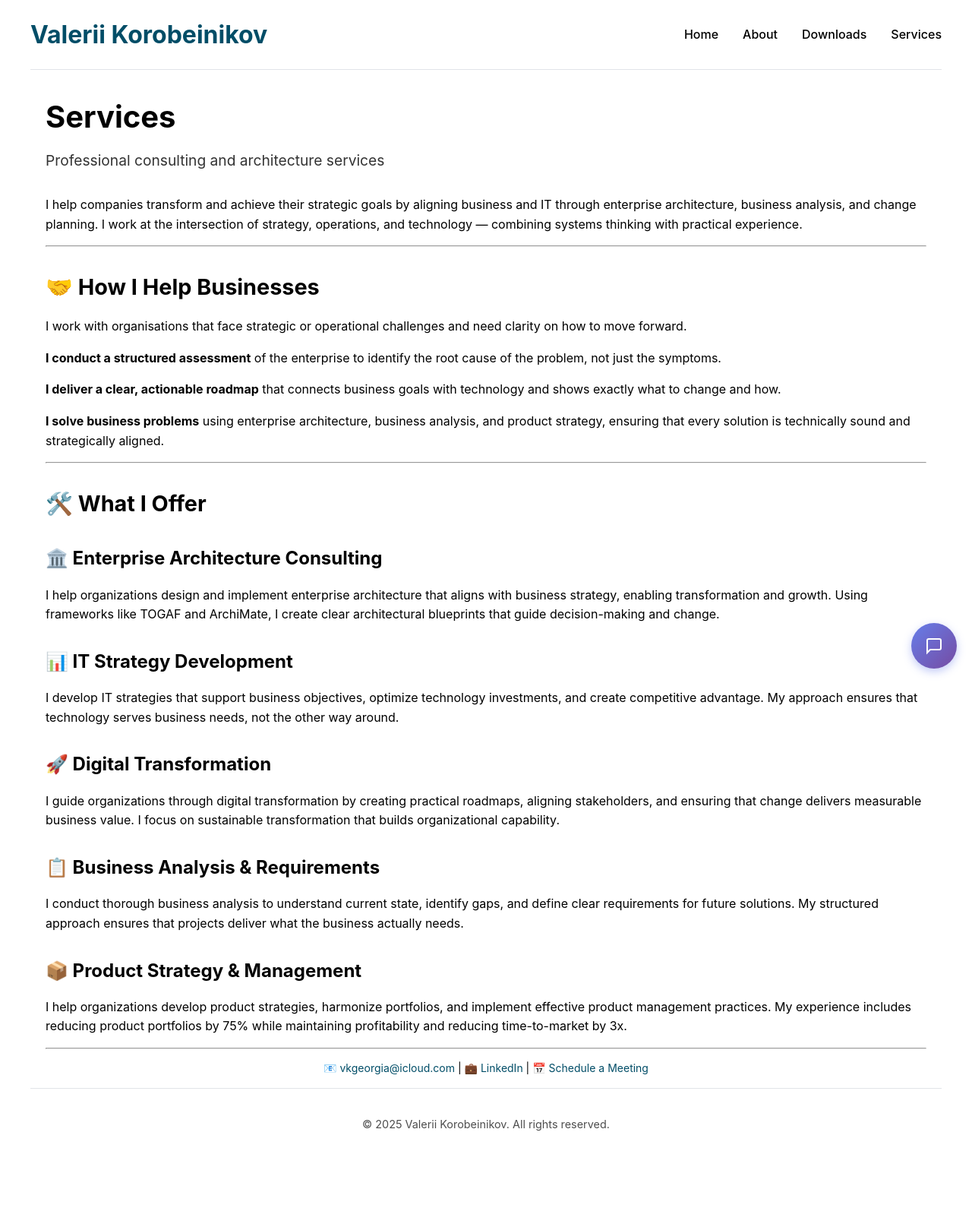
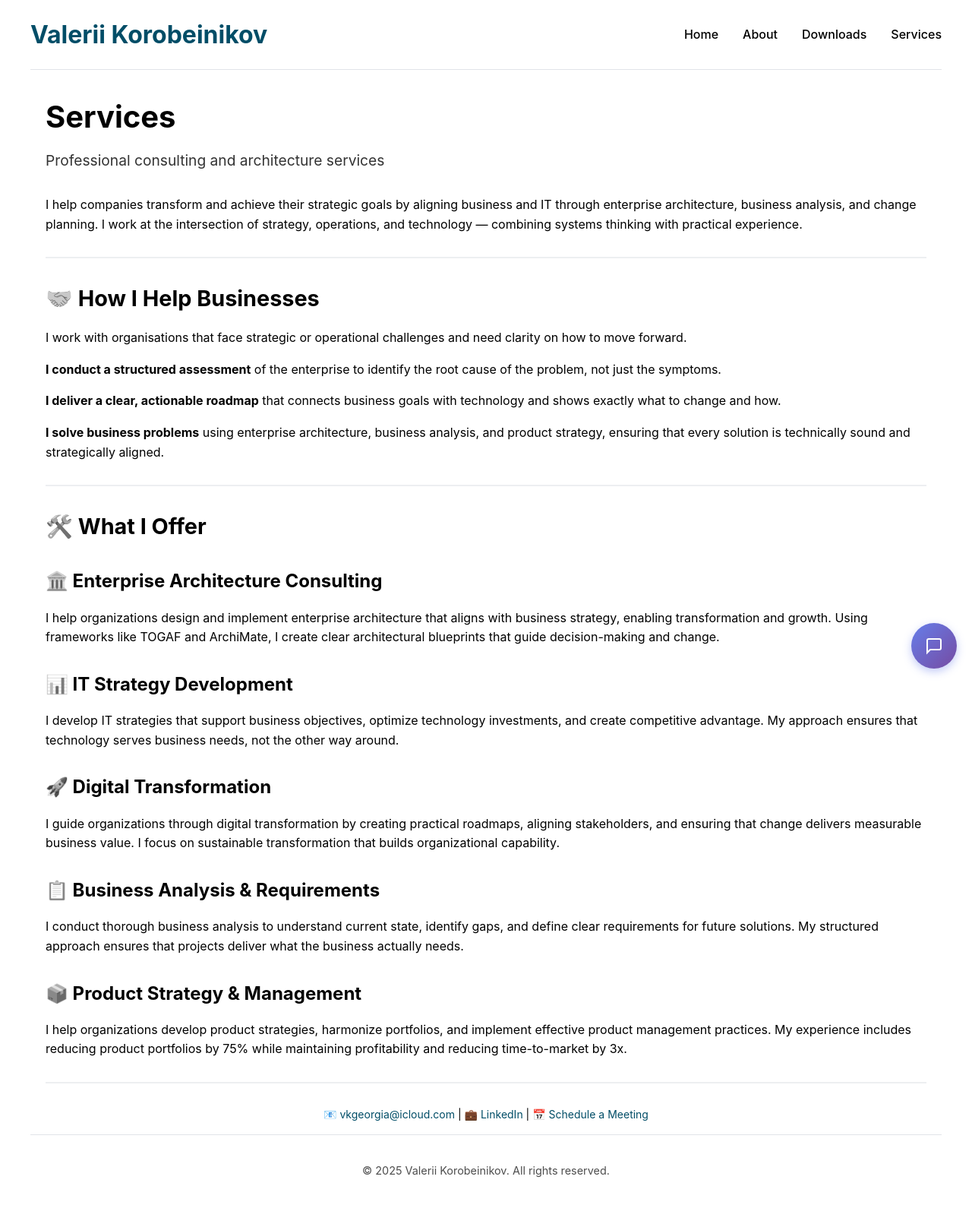
Before and after one commit to vkgeorgia/vkgeorgia.github.io, a Jekyll site: the page built from services.md, in a window 1280 px wide. Shown: the whole page at 76% size. Built offline with Jekyll 4.4.1, drawn with Linux system fonts in a browser that asks for light colours; before the commit the page ends 1525 px from its top, so only the background shows below that.

Commit message:
Styles updated

```diff
--- a/_sass/main.scss
+++ b/_sass/main.scss
@@ -235,6 +235,20 @@ body {
         }
       }
     }
+
+    // Unified horizontal dividers
+    hr {
+      border: none;
+      border-top: 2px solid $border-color;
+      margin: 30px 0;
+      opacity: 0.6;
+    }
+  }
+
+  // Monochrome emojis - apply grayscale filter
+  h1, h2, h3, h4, h5, h6 {
+    filter: grayscale(100%);
+    -webkit-filter: grayscale(100%);
   }
 }
 
```
